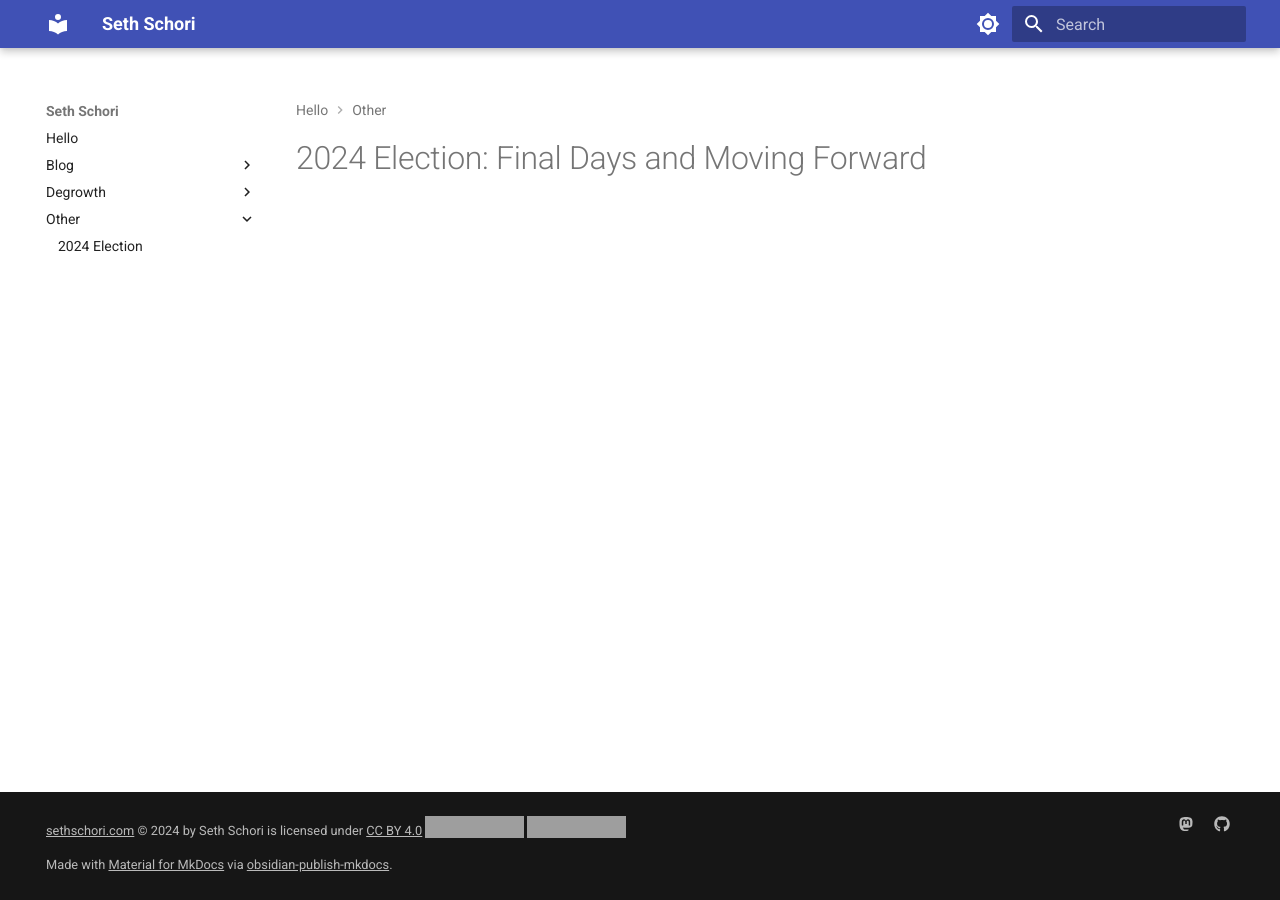
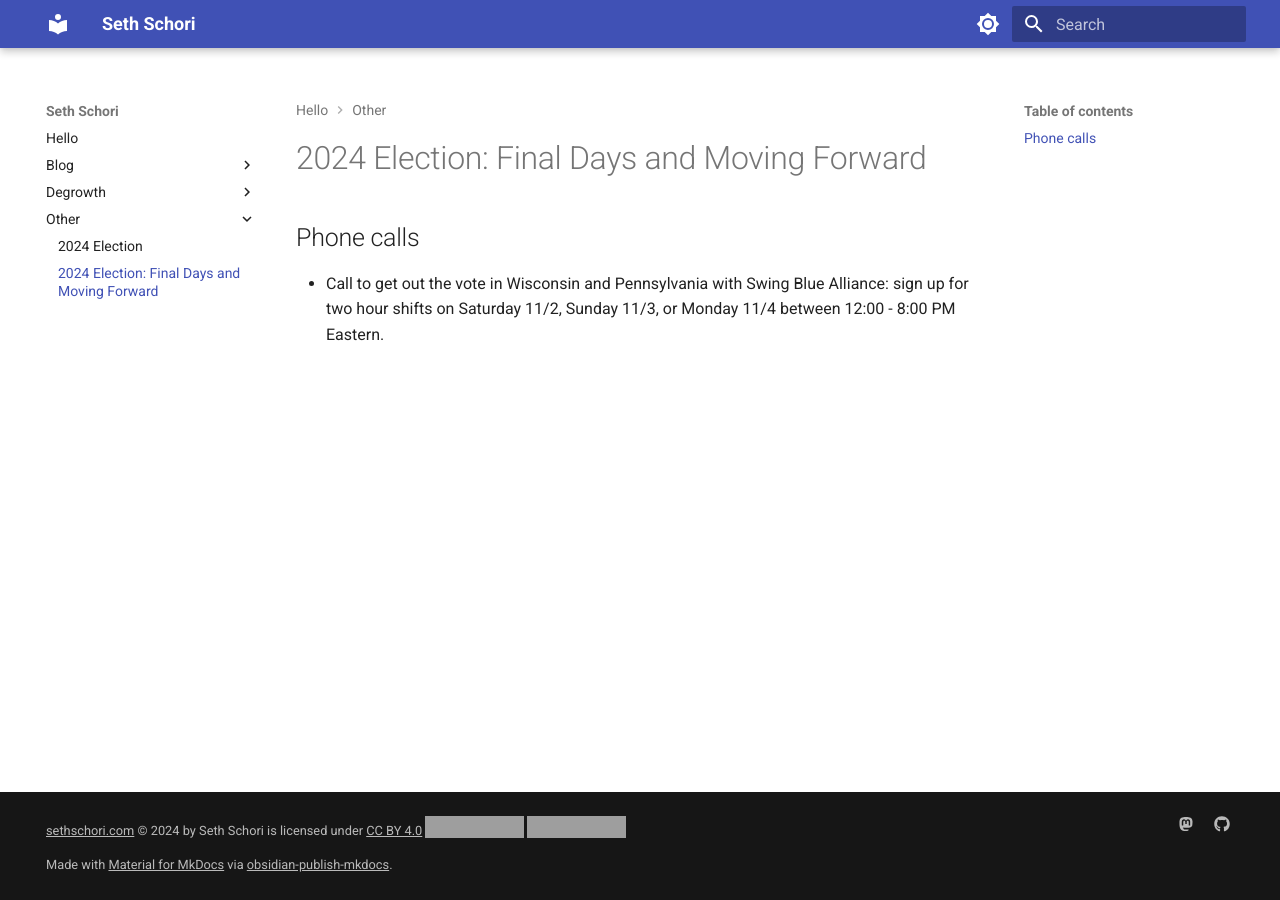
Before and after one commit to sethschori/sethschori.github.io, an MkDocs documentation site: the page built from docs/other/2024-election-ending.md, in a window 1280 px wide. Built offline with MkDocs 1.6.1 and Material for MkDocs 9.7.7, drawn with Linux system fonts in a browser that asks for light colours; grey boxes are pictures that could not be loaded.

Commit message:
vault backup: 2024-11-02 07:56:10

```diff
--- a/docs/other/2024-election-ending.md
+++ b/docs/other/2024-election-ending.md
@@ -1 +1,4 @@
 # 2024 Election: Final Days and Moving Forward
+
+## Phone calls
+- Call to get out the vote in Wisconsin and Pennsylvania with Swing Blue Alliance: sign up for two hour shifts on Saturday 11/2, Sunday 11/3, or Monday 11/4 between 12:00 - 8:00 PM Eastern.
```
Also changed, not shown: docs/other/.pages.
